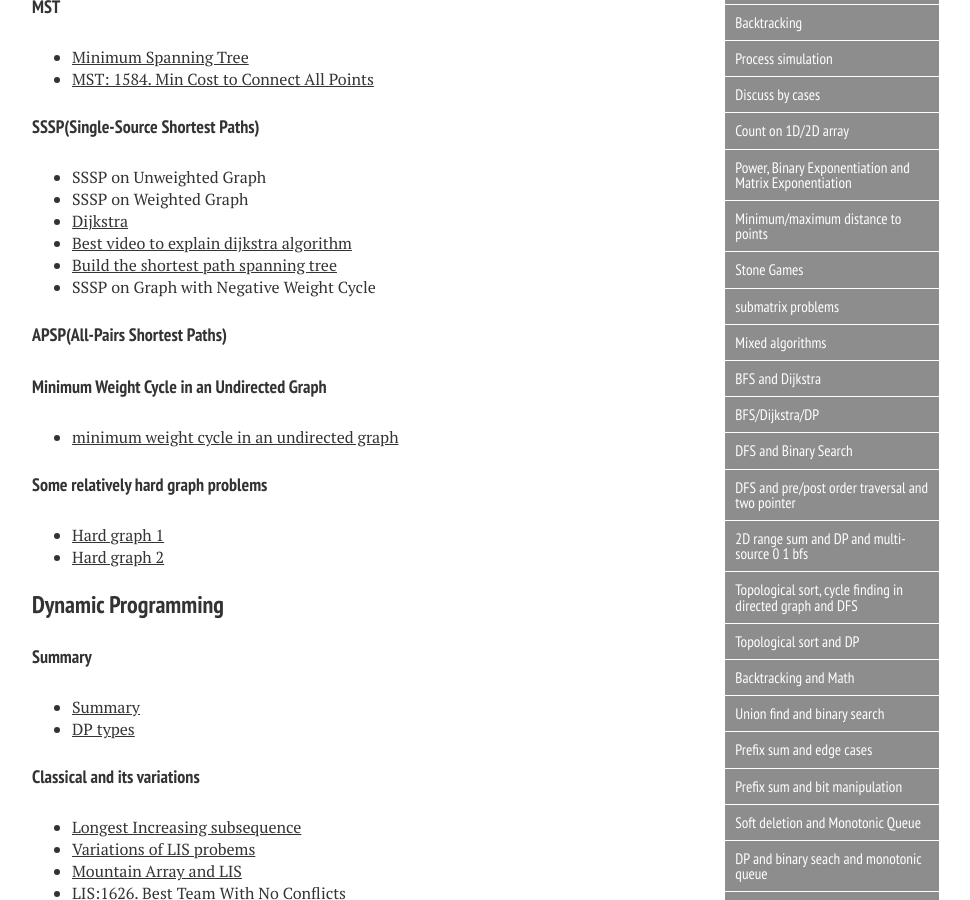
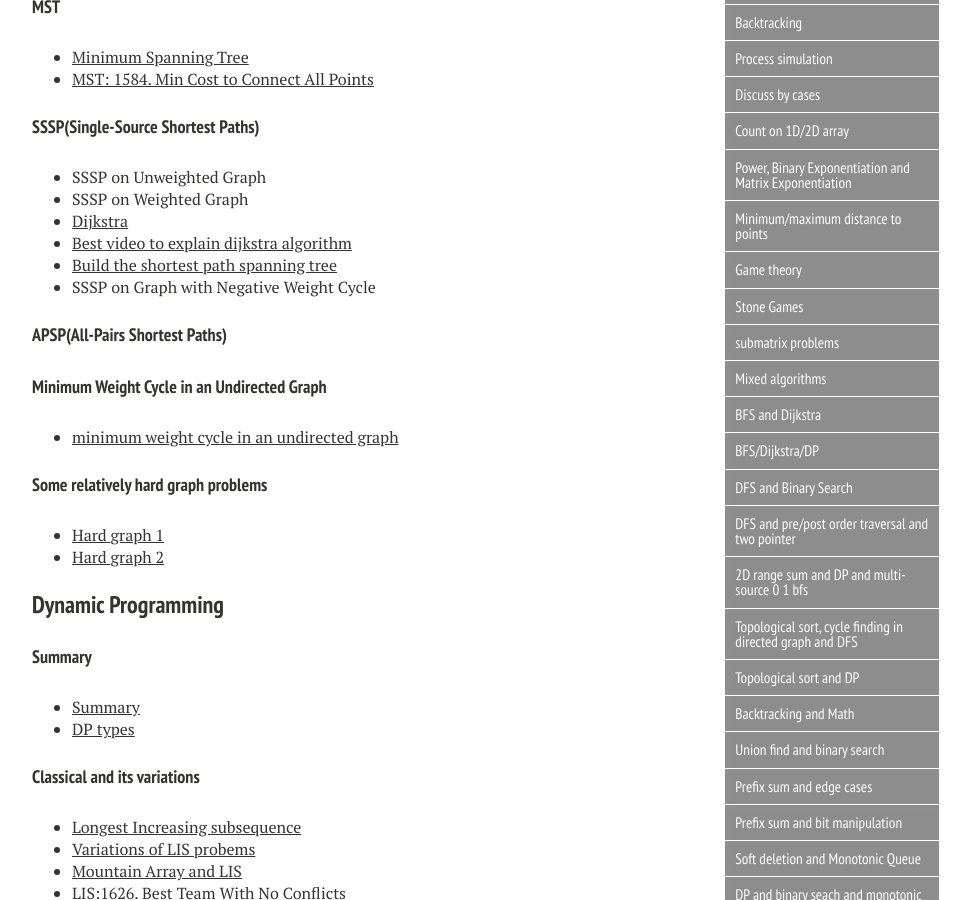
Before and after one commit to xiaokeshen/xiaokeshen.github.io, a Jekyll site: the page built from SoftwareEngineering/index.md, in a window 1280 px wide and 900 px high, scrolled down 1985 px. Shown: the whole window, without its empty margins (288-1258 px from the left). Built offline with Jekyll 4.4.1, drawn with Linux system fonts in a browser that asks for light colours; nearby versions of some CDN libraries; some of the changed text lies outside the part shown.

Commit message:
Add one article

```diff
--- a/SoftwareEngineering/index.md
+++ b/SoftwareEngineering/index.md
@@ -262,6 +262,9 @@
 
 ## Minimum/maximum distance to points
 - [Minimum/maximum distance to points](https://medium.com/@jim.morris.shen/minimum-maximum-distance-1a3a973abcdb?source=friends_link&sk=183900c992d60ac3f91072d4d0a4e089)
+
+## Game theory
+- [Game theory stone game](https://jimmy-shen.medium.com/game-theory-stone-games-e19dd88f60c7)
 
 ## Stone Games
 - [Stone Game VI and VII](https://jimmy-shen.medium.com/stone-game-greedy-or-dp-e1b34da60a0f)
```
